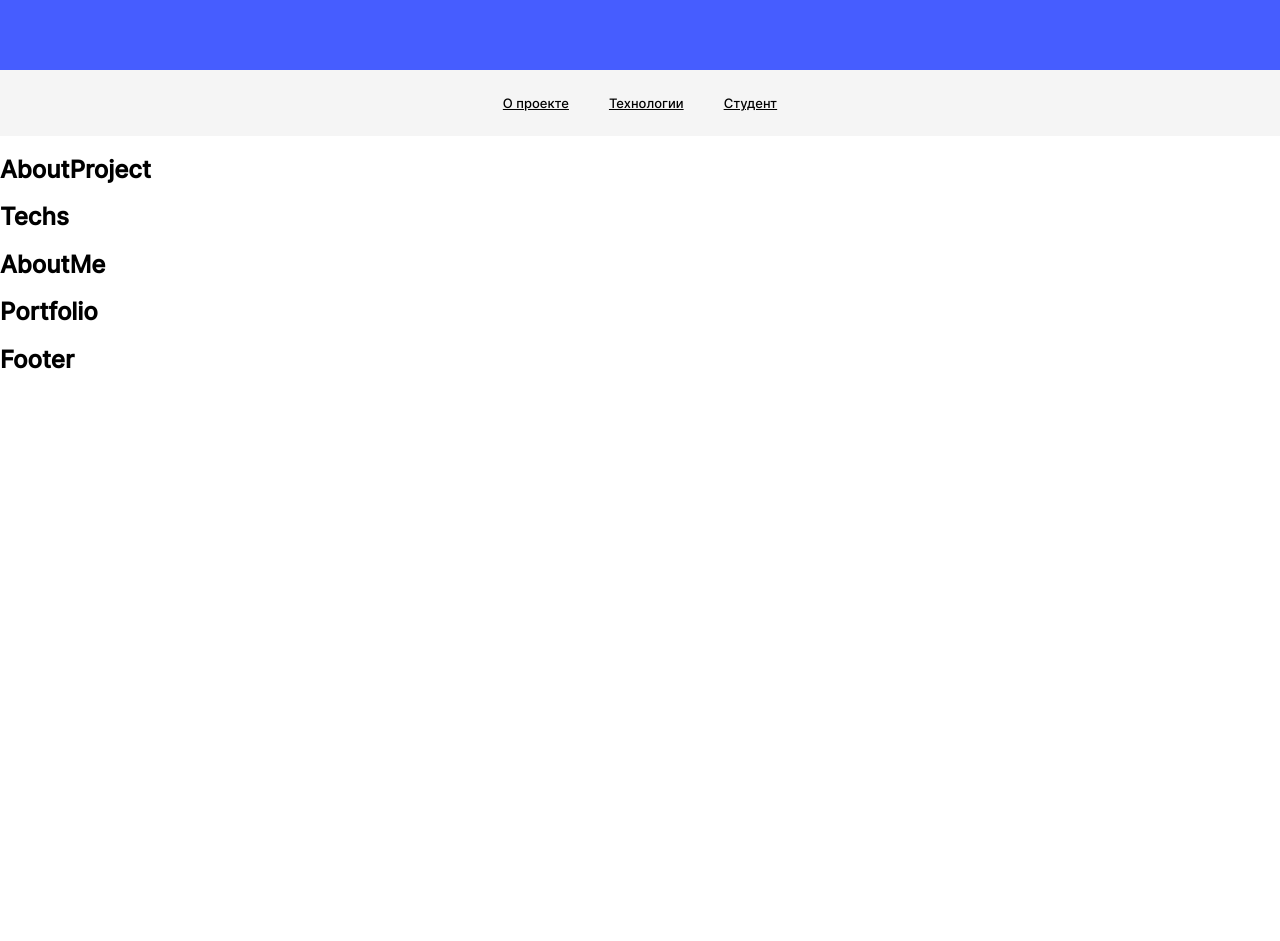
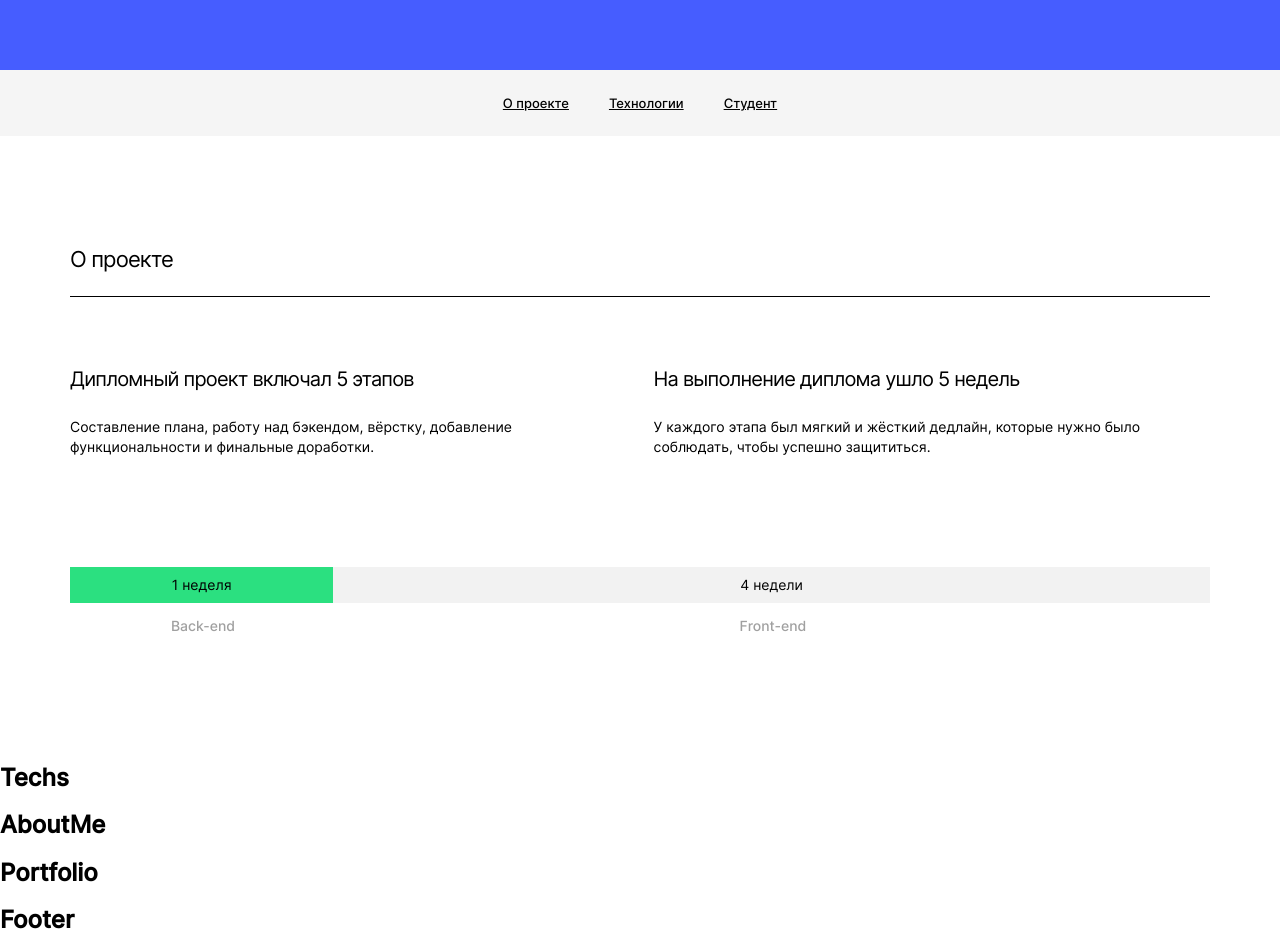
Before and after one commit to stvor/movies-explorer-frontend, a React (Create React App) app: page / in a window 1280 px wide. Shown: the part 540-1481 px from the top of the page. Before the commit the page ends 933 px from the top, so only its background shows below. Built offline with nearby package versions, Linux system fonts and the light colour scheme.

Commit message:
feat: сверстал компонент AboutProject

```diff
--- a/src/components/AboutProject/AboutProject.css
+++ b/src/components/AboutProject/AboutProject.css
@@ -0,0 +1,92 @@
+.about-project {
+  padding: 110px 70px;
+}
+
+.about-project__title {
+  margin: 0;
+  padding-bottom: 23px;
+  border-bottom: 1px solid #000000;
+  font-style: normal;
+  font-weight: normal;
+  font-size: 22px;
+  line-height: 27px;
+  letter-spacing: -0.04em;
+  color: #000000;
+}
+
+.about-project__features {
+  display: flex;
+  gap: 40px;
+  padding-top: 70px;
+}
+
+.about-project__subtitle {
+  margin: 0;
+  font-style: normal;
+  font-weight: normal;
+  font-size: 20px;
+  line-height: 24px;
+  letter-spacing: -0.04em;
+  color: #000000;
+}
+
+.about-project__paragraph {
+  margin: 0;
+  padding-top: 26px;
+  font-style: normal;
+  font-weight: normal;
+  font-size: 14px;
+  line-height: 20px;
+  color: #000000;
+}
+
+.about-project__timeline {
+  padding-top: 110px;
+}
+
+.timeline__bar-wrap {
+  display: flex;
+  text-align: center;
+}
+
+.timeline__bar {
+  height: 36px;
+  padding: 9px 0;
+  box-sizing: border-box;
+  font-style: normal;
+  font-weight: normal;
+  font-size: 14px;
+  line-height: 17px;
+  color: #000000;
+}
+
+.timeline__bar_backend {
+  flex-grow: 1;
+  background-color: #2BE080;
+}
+
+.timeline__bar_frontend {
+  flex-grow: 4;
+  background-color: #F2F2F2;
+}
+
+.timeline__caption-wrap {
+  display: flex;
+  text-align: center;
+}
+.timeline__caption {
+  padding-top: 14px;
+  font-style: normal;
+  font-weight: 500;
+  font-size: 14px;
+  line-height: 17px;
+  color: #A0A0A0;
+}
+
+.timeline__caption_backend {
+  flex-grow: 1;
+}
+
+.timeline__caption_frontend {
+  flex-grow: 4;
+}
--- a/src/components/AboutProject/AboutProject.js
+++ b/src/components/AboutProject/AboutProject.js
@@ -3,7 +3,30 @@
 
 function AboutProject() {
   return (
-    <h2>AboutProject</h2>
+    <section className="about-project">
+      <h2 className="about-project__title" id="about-project">О проекте</h2>
+      <div className="about-project__features">
+        <article className="about-project__feature">
+          <h3 className="about-project__subtitle">Дипломный проект включал 5 этапов</h3>
+          <p className="about-project__paragraph">Составление плана, работу над бэкендом, вёрстку, добавление функциональности и финальные доработки.</p>
+        </article>
+        <article className="about-project__feature">
+          <h3 className="about-project__subtitle">На выполнение диплома ушло 5 недель</h3>
+          <p className="about-project__paragraph">У каждого этапа был мягкий и жёсткий дедлайн, которые нужно было соблюдать, чтобы успешно защититься.</p>
+        </article>
+      </div>
+      <div className="about-project__timeline timeline">
+        <div className="timeline__bar-wrap">
+          <div className="timeline__bar timeline__bar_backend">1 неделя</div>
+          <div className="timeline__bar timeline__bar_frontend">4 недели</div>
+        </div>
+        <div className="timeline__caption-wrap">
+          <div className="timeline__caption timeline__caption_backend">Back-end</div>
+          <div className="timeline__caption timeline__caption_frontend">Front-end</div>
+        </div>
+      </div>
+    </section>
+
   );
 }
 
```
